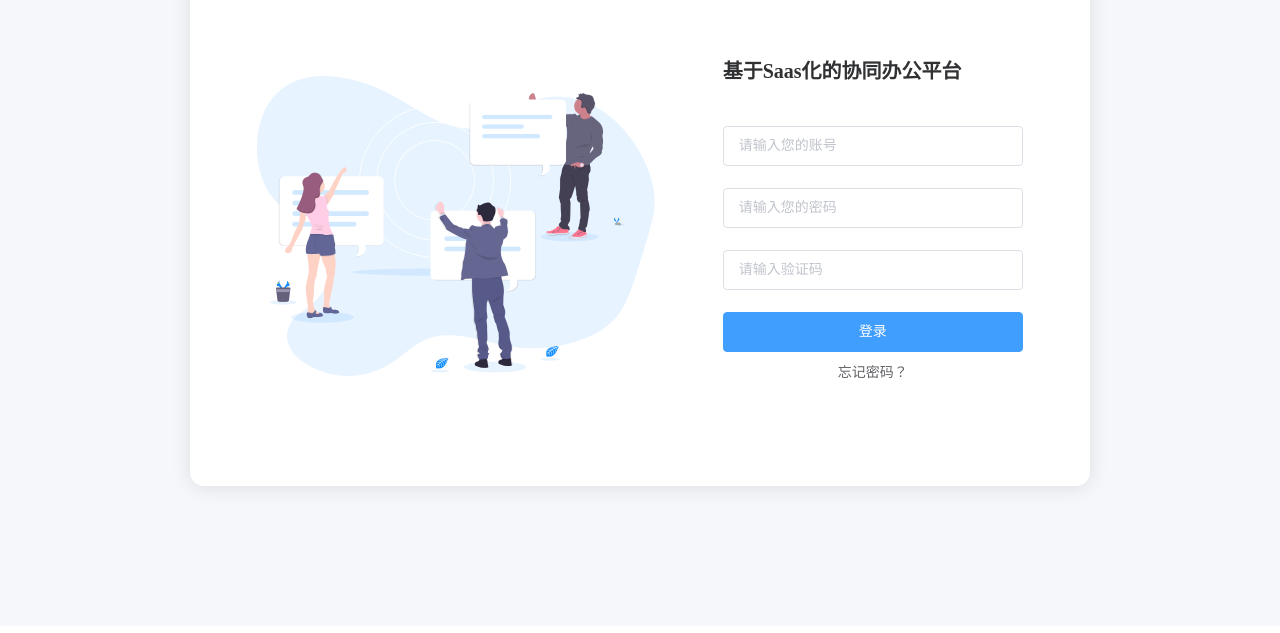
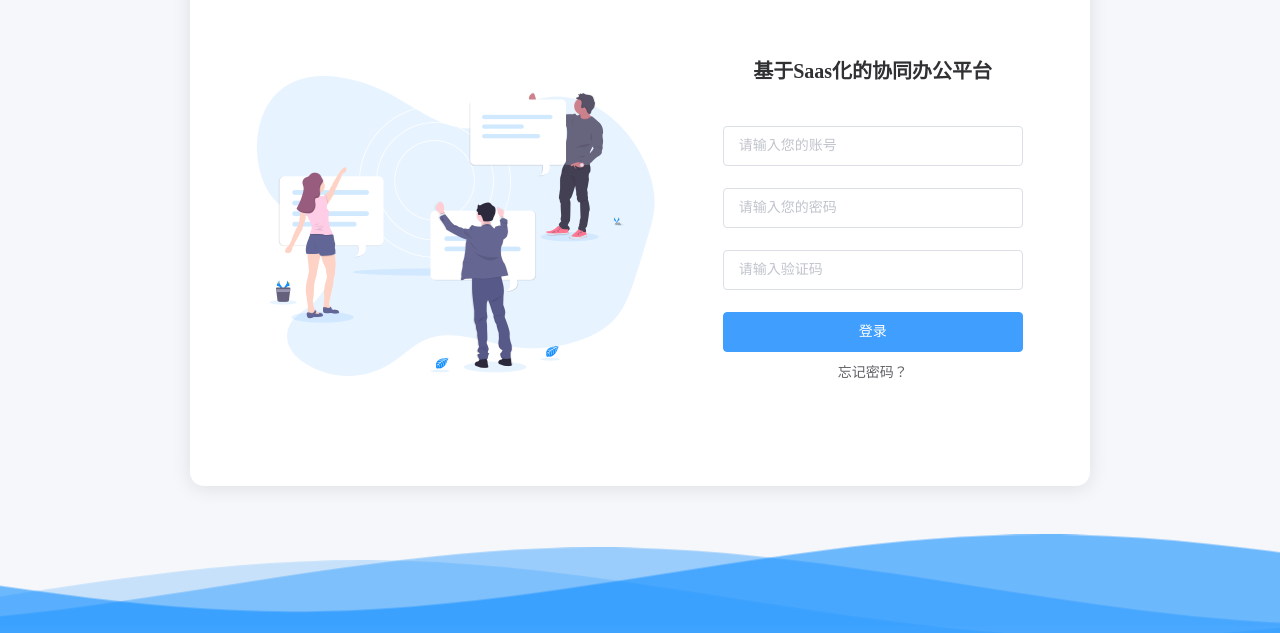
Before and after one commit to ChanRing/ele-admin-template, a Vue app: page /login in a window 1280 px wide. Shown: the part 174-807 px from the top of the page. Built offline with nearby package versions, Linux system fonts and the light colour scheme.

Commit message:
登录页wave效果 完成 提交项目的文档目录

```diff
--- a/mock/data/permision.json
+++ b/mock/data/permision.json
@@ -29,7 +29,7 @@
       "name": "form",
       "children": [{
         "title": "表单设计器",
-        "name": "generator",
+        "name": "formGenerator",
         "component": "@/views/formGenerator",
         "target": "_blank"
       }]
--- a/package.json
+++ b/package.json
@@ -10,7 +10,8 @@
     "serve": "vue-cli-service serve",
     "build": "vue-cli-service build",
     "test:unit": "vue-cli-service test:unit",
-    "lint": "vue-cli-service lint"
+    "lint": "vue-cli-service lint",
+    "docs:dev": "vuepress dev docs"
   },
   "dependencies": {
     "body-parser": "latest",
--- a/src/router/modules/flowGenerator.js
+++ b/src/router/modules/flowGenerator.js
@@ -1,4 +1,4 @@
-/*
+/**
  * @Description:流程设计器路由
  * @Author: 志洪
  * @Date: 2020-03-30 10:50:11
--- a/src/router/modules/formGenerator.js
+++ b/src/router/modules/formGenerator.js
@@ -1,6 +1,9 @@
 /**
- * 表单设计器路由
- * Created By ChangRon 2020/03/26
+ * @Description: 表单设计器路由
+ * @Author: laicr
+ * @Date: 2020-03-30 10:50:11
+ * @LastEditors: laicr
+ * @LastEditTime: 2020-03-30 10:53:33
  */
 
 export default [
@@ -14,12 +17,11 @@ export default [
     children: []
   },
   {
-    path: '/generator',
-    name: 'generator',
+    path: '/formGenerator',
+    name: 'formGenerator',
     component: () => import('@/views/formGenerator/index'),
     meta: {
-      title: '表单设计器',
-      showMenu: false
+      title: '表单设计器'
     }
   }
 ]
--- /dev/null
+++ b/src/views/login/components/waveWrapper.vue
@@ -0,0 +1,86 @@
+<template>
+  <!--Waves Container-->
+  <div>
+    <svg
+      class="waves"
+      xmlns="http://www.w3.org/2000/svg"
+      xmlns:xlink="http://www.w3.org/1999/xlink"
+      viewBox="0 24 150 28"
+      preserveAspectRatio="none"
+      shape-rendering="auto"
+    >
+      <defs>
+        <path
+          id="gentle-wave"
+          d="M-160 44c30 0 58-18 88-18s 58 18 88 18 58-18 88-18 58 18 88 18 v44h-352z"
+        />
+      </defs>
+      <g class="parallax">
+        <use
+          v-for="i in 4"
+          :key="i"
+          xlink:href="#gentle-wave"
+          x="48"
+          :y="3 * i"
+          :fill="color"
+          :opacity="1 - (i + 1) * 0.2"
+        ></use>
+      </g>
+    </svg>
+  </div>
+</template>
+
+<script>
+export default {
+  name: 'wave',
+  props: {
+    color: {
+      type: String,
+      default: '#128EFF'
+    }
+  }
+}
+</script>
+
+<style scoped lang="scss">
+.waves {
+  position: absolute;
+  bottom: 0;
+  left: 0;
+  width: 100%;
+  height: 15vh;
+  margin-bottom: -7px; /*Fix for safari gap*/
+  min-height: 100px;
+  max-height: 145px;
+}
+
+/* Animation */
+
+.parallax > use {
+  animation: move-forever 25s cubic-bezier(0.55, 0.5, 0.45, 0.5) infinite;
+}
+.parallax > use:nth-child(1) {
+  animation-delay: -2s;
+  animation-duration: 7s;
+}
+.parallax > use:nth-child(2) {
+  animation-delay: -3s;
+  animation-duration: 10s;
+}
+.parallax > use:nth-child(3) {
+  animation-delay: -4s;
+  animation-duration: 13s;
+}
+.parallax > use:nth-child(4) {
+  animation-delay: -5s;
+  animation-duration: 20s;
+}
+@keyframes move-forever {
+  0% {
+    transform: translate3d(-90px, 0, 0);
+  }
+  100% {
+    transform: translate3d(85px, 0, 0);
+  }
+}
+</style>
--- a/src/views/login/login.vue
+++ b/src/views/login/login.vue
@@ -27,15 +27,15 @@
         </el-form-item>
       </el-form>
     </div>
-    <wave></wave>
+    <wave-wrapper></wave-wrapper>
   </div>
 </template>
 
 <script>
-import Wave from '@/views/login/wave'
+import waveWrapper from '@/views/login/components/waveWrapper'
 export default {
   name: 'Login',
-  components: { Wave },
+  components: { waveWrapper },
   data() {
     return {
       form: {},
@@ -46,11 +46,12 @@ export default {
 </script>
 
 <style scoped lang="scss">
+.login {
+  flex-grow: 1;
+  display: flex;
+  align-items: center;
+  justify-content: center;
   .login-wrap {
-  position: absolute;
-  left: 50%;
-  top: 50%;
-  transform: translate(-50%, -50%);
     display: flex;
     align-items: center;
     justify-content: space-evenly;
@@ -74,9 +75,11 @@ export default {
     width: 300px;
     h1.title {
       font-size: $--font-size-main;
+      text-align: center;
     }
     &-item:last-child {
       text-align: center;
     }
   }
+}
 </style>
--- a/src/views/login/wave.vue
+++ /dev/null
@@ -1,73 +0,0 @@
-<template>
-  <div class="wave-wrap">
-    <!--    <div class="wave" v-for="item in 3" :key="item"></div>-->
-  </div>
-</template>
-
-<script>
-export default {
-  name: 'wave'
-}
-</script>
-
-<style scoped>
-.sea {
-  width: 300px;
-  height: 300px;
-  background-color: whitesmoke;
-  background-image: linear-gradient(
-    darkblue,
-    rgba(255, 255, 255, 0) 80%,
-    rgba(255, 255, 255, 0.5)
-  );
-  border-radius: 5px;
-  box-shadow: 0 2px 30px rgba(0, 0, 0, 0.2);
-  position: relative;
-  overflow: hidden;
-}
-
-.sea .title {
-  color: white;
-  font-size: 24px;
-  font-family: serif;
-  text-align: center;
-  line-height: 252px;
-  text-transform: uppercase;
-  letter-spacing: 0.4em;
-  position: absolute;
-  z-index: 1;
-  width: 100%;
-}
-
-.sea .wave {
-  position: absolute;
-  top: -250px;
-  left: -100px;
-  width: 500px;
-  height: 500px;
-  background: deepskyblue;
-  border-radius: 43%;
-  filter: opacity(0.4);
-  animation: drift linear infinite;
-  transform-origin: 50% 48%;
-}
-
-.sea .wave:nth-of-type(1) {
-  animation-duration: 5s;
-}
-.sea .wave:nth-of-type(2) {
-  animation-duration: 7s;
-}
-
-.sea .wave:nth-of-type(3) {
-  animation-duration: 9s;
-  background-color: orangered;
-  filter: opacity(0.1);
-}
-
-@keyframes drift {
-  from {
-    transform: rotate(360deg);
-  }
-}
-</style>
```
Also changed, not shown: 6 other files (tests, documents, lock files or other folders). Lines whose indentation alone changed are shown as unchanged.
